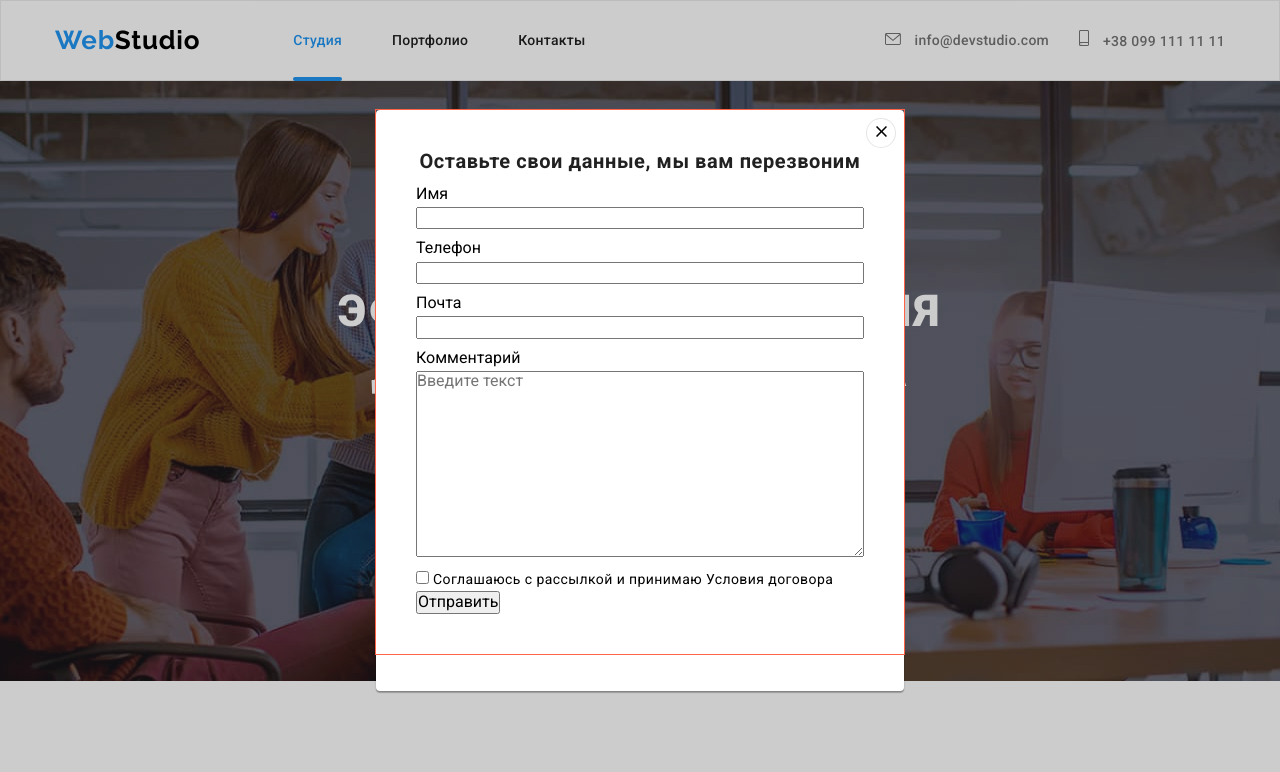
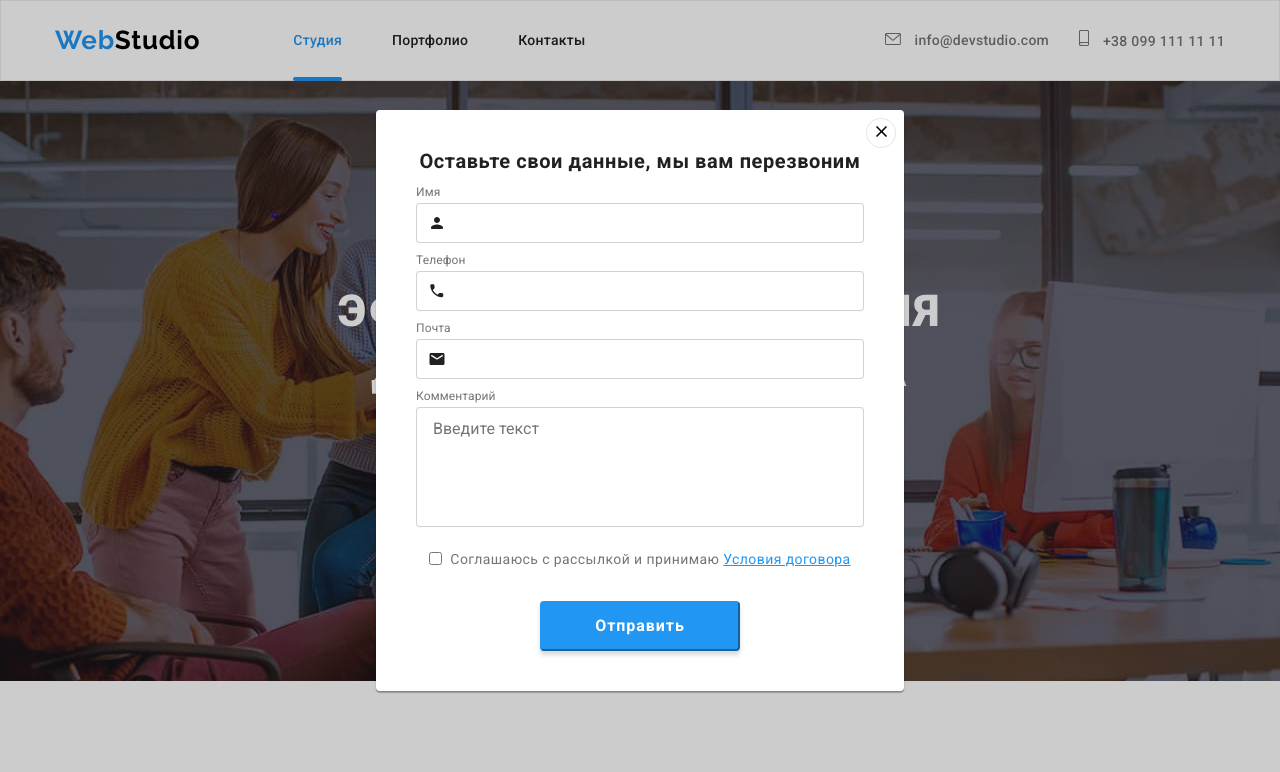
Before and after one commit to a-malyas/goit-markup-hw-06, a plain HTML site: page index.html in a window 1280 px wide. Both pictures are taken after a click on the button "Заказать услугу". Shown: the top 772 px of the page. Drawn offline with nearby package versions, Linux system fonts and the light colour scheme.

Commit message:
Добавляет стили к формам модального окна

```diff
--- a/css/styles.css
+++ b/css/styles.css
@@ -200,7 +200,6 @@ body {
 
 .button {
   font-family: var(--main-font);
-  font-style: normal;
   font-weight: 700;
   font-size: 16px;
   line-height: 1.875;
@@ -590,7 +589,6 @@ body {
 
 .form {
   padding: 40px;
-  outline: 1px solid tomato;
 }
 
 .form-title {
@@ -607,18 +605,36 @@ body {
 .form-field {
   display: flex;
   flex-direction: column;
+  position: relative;
   margin-bottom: 10px;
+}
+
+.form-field-comment {
+  display: flex;
+  flex-direction: column;
+  margin-bottom: 20px;
 }
 
 .form-label {
   margin-bottom: 4px;
+  font-family: var(--main-font);
+  font-size: 12px;
+  font-weight: 400;
+  line-height: 14px;
+  letter-spacing: 0.01em;
+  color: var(--subtitle-color);
 }
 
-/*.policy-box {
+.policy-box {
   display: flex;
   justify-content: center;
-  margin-top: 10px;
-}*/
+  align-items: center;
+  /*margin-bottom: 30px;*/
+}
+
+.checkbox {
+  margin-right: 8px;
+}
 
 .policy-title {
   font-family: var(--main-font);
@@ -626,5 +642,71 @@ body {
   font-weight: 400;
   line-height: 24px;
   letter-spacing: 0.03em;
-  text-align: left;
+  color: var(--subtitle-color);
 }
+
+.submit-btn {
+  font-family: var(--main-font);
+  font-weight: 700;
+  font-size: 16px;
+  line-height: 1.875;
+  letter-spacing: 0.06em;
+
+  height: 50px;
+  min-width: 200px;
+  border-radius: 4px;
+  color: #ffffff;
+  background-color: var(--accent-color);
+  border-color: var(--accent-color);
+  box-shadow: 0px 4px 4px rgba(0, 0, 0, 0.15);
+  cursor: pointer;
+  display: block;
+  margin-top: 30px;
+  margin-left: auto;
+  margin-right: auto;
+  position: relative;
+
+  top: 0;
+  transition: all 250ms linear;
+}
+
+.submit-btn:hover {
+  transition: all 250ms linear;
+  top: 2px;
+  box-shadow: 4px 6px 6px rgba(0, 0, 0, 0.3);
+}
+
+.input {
+  height: 40px;
+  border: 1px solid rgba(33, 33, 33, 0.2);
+  border-radius: 4px;
+  padding: 12px;
+  padding-left: 42px;
+  transition: border-color 250ms cubic-bezier(0.4, 0, 0.2, 1);
+}
+
+.form-field-comment .input {
+  height: 120px;
+  padding: 12px 16px;
+  resize: none;
+}
+
+.modal-svg {
+  width: 18px;
+  height: 18px;
+  position: absolute;
+  display: flex;
+  bottom: 11px;
+  left: 12px;
+  fill: var(--title-color);
+  transition: fill 250ms cubic-bezier(0.4, 0, 0.2, 1);
+}
+
+.input:focus {
+  border-color: var(--accent-color);
+  outline: none;
+}
+
+input:focus .modal-svg {
+  fill: var(--accent-color);
+}
--- a/index.html
+++ b/index.html
@@ -453,25 +453,34 @@
             <h2 class="form-title">Оставьте свои данные, мы вам перезвоним</h2>
               <label class="form-field">
                 <span class="form-label">Имя</span>
-                <input type="text" name="name" id="name" required minlength="2">
+                <span class="modal-svg"><svg>
+                  <use href="./images/modal_icons.svg#icon-person"></use>
+                </svg></span>
+                  <input class="input" type="text" name="name" id="name" required minlength="2">
               </label>
               <label class="form-field">
                 <span class="form-label">Телефон</span>
-                <input type="tel" name="tel" id="tel" required pattern="[0-9]{3}-[0">
+                <span class="modal-svg"><svg>
+                  <use href="./images/modal_icons.svg#icon-phone"></use>
+                </svg></span>
+                <input type="tel" name="tel" id="tel" class="input" required>
               </label>
               <label class="form-field">
                 <span class="form-label">Почта</span>
-                <input type="email" name="email" id="email" required>
+                <span class="modal-svg"><svg>
+                  <use href="./images/modal_icons.svg#icon-email"></use>
+                </svg></span>
+                <input type="email" name="email" id="email" class="input" required>
               </label>
-              <label class="form-field">
+              <label class="form-field-comment">
                 <span class="form-label">Комментарий</span>
-                <textarea name="comment" id="comment" cols="30" rows="10" placeholder="Введите текст"></textarea>
+                <textarea name="comment" id="comment" cols="30" rows="10" class="input" placeholder="Введите текст"></textarea>
               </label>
               <div class="policy-box">
-                <input type="checkbox" name="policy" id="policy">
-                <label for="policy" class="policy-title">Соглашаюсь с рассылкой и принимаю Условия договора</label>
+                <input class="checkbox" type="checkbox" name="policy" id="policy">
+                <label for="policy" class="policy-title">Соглашаюсь с рассылкой и принимаю <a style="color: #2196f3;" href="*">Условия договора</a></label>
               </div>
-              <button type="submit">Отправить</button>
+              <button class="submit-btn" type="submit">Отправить</button>
           </form>
           <button type="button" class="close-btn" data-modal-close>
             <svg width="11px" height="11px">
```
Also changed, not shown: images/modal_icons.svg (added).
